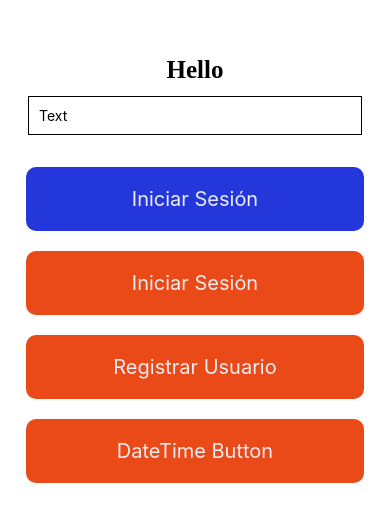
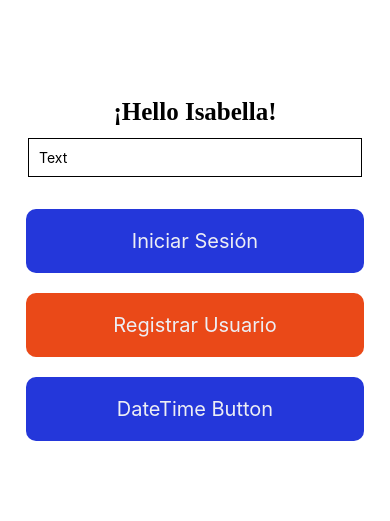
Before and after one commit to Isabellagl011/mobile_device, a React Native app: screen / in a window 390 px wide. Shown: the part 153-674 px from the top of the page. Built offline with nearby package versions, Linux system fonts and the light colour scheme.

Commit message:
mobile device modification

```diff
--- a/App.tsx
+++ b/App.tsx
@@ -25,7 +25,7 @@ function App(): JSX.Element {
 
   return (
     <View style={styles.container}>
-      <Text style={styles.baseText}>Hello</Text>
+      <Text style={styles.baseText}>¡Hello Isabella!</Text>
       <TextInput
         style={styles.input}
         onChangeText={onChangeText}
@@ -39,7 +39,7 @@ function App(): JSX.Element {
         <Text style={styles.btnTxtStyle}>iniciar sesión</Text>
       </Pressable>
 
-      {/* Sección botón2 */}
+      {/* Sección botón2
       <Pressable
         onPress={() =>
           setTimeout(() => {
@@ -60,7 +60,7 @@ function App(): JSX.Element {
 
       <Pressable
         onPress={() => setModalVisibleForm2(true)}
-        style={styles.btnStyleRed}>
+        style={styles.btnStyle}>
         <Text style={styles.btnTxtStyle}>DateTime Button</Text>
       </Pressable>
       <DateTimePickerModal
--- a/package.json
+++ b/package.json
@@ -10,11 +10,13 @@
     "test": "jest"
   },
   "dependencies": {
+    "radio-buttons-react-native": "^1.0.4",
     "react": "18.2.0",
     "react-native": "^0.71.2",
     "react-native-date-picker": "^4.2.6",
     "react-native-modal-datetime-picker": "^14.0.1",
-    "react-native-modern-datepicker": "^1.0.0-beta.91"
+    "react-native-modern-datepicker": "^1.0.0-beta.91",
+    "react-native-simple-radio-button": "^2.7.4"
   },
   "devDependencies": {
     "@babel/core": "^7.20.0",
--- a/src/components/DateTimePickerModal.js
+++ b/src/components/DateTimePickerModal.js
@@ -1,5 +1,6 @@
 import React from 'react';
-import {Modal, SafeAreaView, Text, View} from 'react-native';
+import {Modal, SafeAreaView, Text, View, StyleSheet} from 'react-native';
+import DatePicker from 'react-native-modern-datepicker';
 
 export const DateTimePickerModal = ({modalVisibleForm2}) => {
   return (
@@ -12,3 +13,11 @@ export const DateTimePickerModal = ({modalVisibleForm2}) => {
     </Modal>
   );
 };
+
+const styles = StyleSheet.create({
+  labelStyle: {
+    flex: 1,
+    justifyContent: 'center',
+    marginHorizontal: 16,
+  },
+});
--- a/src/components/Form.js
+++ b/src/components/Form.js
@@ -7,44 +7,116 @@ import {
   Text,
   View,
   TextInput,
+  Alert,
+  Pressable,
 } from 'react-native';
+
 import DatePicker from 'react-native-modern-datepicker';
 
 export const Form = ({ModalVisibleForm}) => {
-  const [userName, setUserNanme] = useState('');
+  const [userName, setUserNanme] = useState('Nombres(s):');
+  const [lastName, setLastName] = useState('Apellidos(s):');
   const [email, setEmail] = useState('');
   const [selectedDate, setselectedDate] = useState('');
-  const [age, setAge] = useState('');
+  const [age, setAge] = useState('Edad:');
 
   return (
-    <Modal animationType="slide" visible={ModalVisibleForm}>
+    <Modal
+      animationType="slide"
+      visible={ModalVisibleForm}
+      style={styles.modal}>
       <SafeAreaView>
         <ScrollView>
-          <Text>Registro de nuevo usuario</Text>
+          <Text style={styles.baseText}>Registro de usuario</Text>
           <View>
             <TextInput
+              style={styles.labelStyle}
               placeholder="Nombre de usuario"
+              placeholderTextColor={'#203474'}
+              value={userName}
+              onChangeText={setUserNanme}></TextInput>
+            <TextInput
+              style={styles.labelStyle}
+              placeholder="Apellidos de usuario"
               placeholderTextColor={'#203474'}
               value={userName}
               onChangeText={setUserNanme}></TextInput>
 
             <TextInput
-              placeholder="Email del usuario"
-              placeholderTextColor={'#203474'}
-              value={email}
-              onChangeText={setEmail}></TextInput>
-
-            <TextInput
-              placeholder="Edad de usuario"
+              style={styles.labelStyle}
+              placeholder="Edad"
               placeholderTextColor={'#203474'}
               value={age}
               onChangeText={setAge}></TextInput>
 
             <DatePicker
               onSelectedChange={date => setselectedDate(date)}></DatePicker>
+
+            <TextInput
+              style={styles.labelStyle}
+              placeholder="Email"
+              placeholderTextColor={'#203474'}
+              value={email}
+              onChangeText={setEmail}></TextInput>
+            <Pressable
+              onPress={() => Alert.alert('Has cancelado el registro')}
+              style={styles.btnStyle}>
+              <Text style={styles.btnTxtStyle}>Guardar</Text>
+            </Pressable>
+            <Pressable
+              onPress={() => Alert.alert('Has cancelado el registro')}
+              style={styles.btnStyleRed}>
+              <Text style={styles.btnTxtStyle}>Cancelar</Text>
+            </Pressable>
           </View>
         </ScrollView>
       </SafeAreaView>
     </Modal>
   );
 };
+const styles = StyleSheet.create({
+  baseText: {
+    fontSize: 25,
+    textAlign: 'center',
+    fontWeight: '600',
+    fontFamily: 'MountainsofChristmas-Regular',
+  },
+  labelStyle: {
+    flex: 1,
+    justifyContent: 'center',
+    marginHorizontal: 16,
+    margin: 12,
+    borderWidth: 1,
+    padding: 10,
+    borderColor: '#C8DCFF',
+    borderRadius: 10,
+  },
+
+  btnStyleRed: {
+    backgroundColor: '#EA4918',
+    padding: 20,
+    marginTop: 20,
+    marginHorizontal: 10,
+    borderRadius: 10,
+    fontFamily: 'MountainsofChristmas-Regular',
+  },
+  btnStyle: {
+    backgroundColor: '#2437DA',
+    padding: 20,
+    marginTop: 20,
+    marginHorizontal: 10,
+    borderRadius: 10,
+    fontFamily: 'MountainsofChristmas-Regular',
+  },
+  btnTxtStyle: {
+    textAlign: 'center',
+    color: '#EDEEF4',
+    fontSize: 20,
+    textTransform: 'capitalize',
+  },
+  container: {
+    flex: 1,
+    justifyContent: 'center',
+    marginHorizontal: 16,
+  },
+});
```
Also changed, not shown: 2 other files (tests, documents, lock files or other folders).
